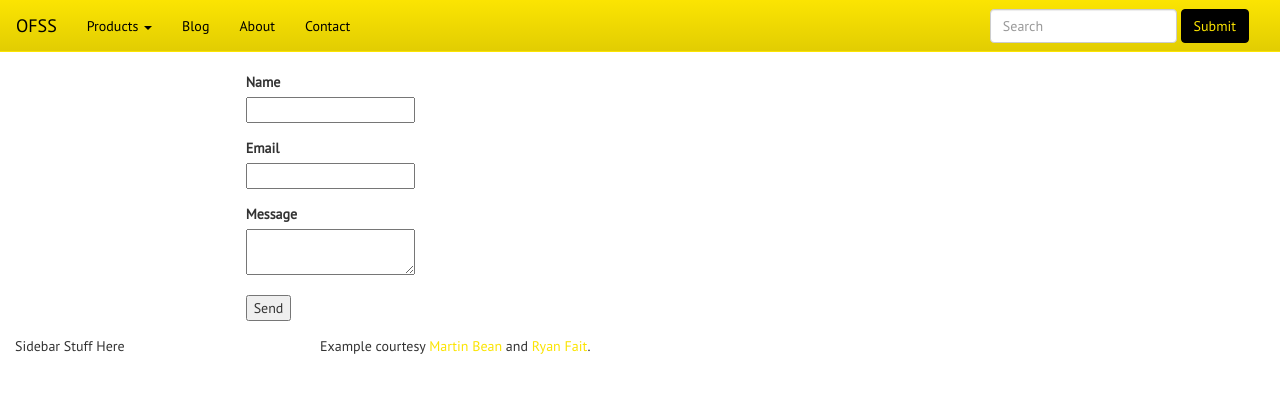
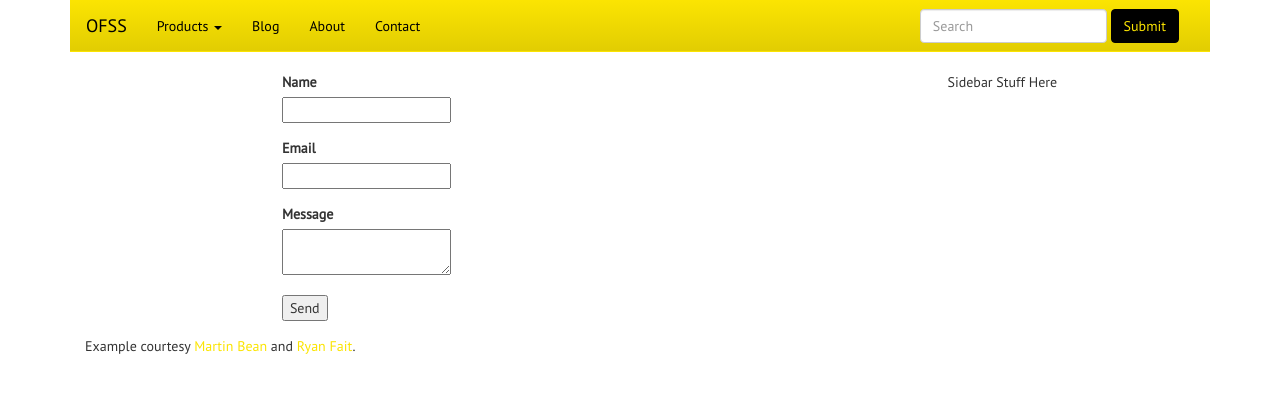
Before and after one commit to jdhaines/ofss, a Flask app: page /contact in a window 1280 px wide. Shown: the top 393 px of the page. Run offline with Flask 2, Linux system fonts and the light colour scheme; style sheets or scripts are compiled from the project's sources; some libraries are stand-ins or nearby versions.

Commit message:
working on contact form layout

```diff
--- a/app/templates/contact.html
+++ b/app/templates/contact.html
@@ -12,8 +12,7 @@
 {% for message in form.message.errors %}
     <div>{{ message }}</div>
 {% endfor %}
-<div class="row">
-    <div class="col-md-6 col-md-offset-3">
+<div class="col-md-offset-3">
     <form action="{{ url_for('contact')}}" method="POST" name="ContactForm">
         {{ form.hidden_tag() }}
         <div class="form-group">
@@ -34,12 +33,9 @@
         <div class="form-group">
             {{ form.submit }}
         </div>
-
         <div class="g-recaptcha" data-sitekey="6LcYeiUTAAAAAIqSR-KXWX3Bp5PZ28AMcvgw0spD">
-            </div>
         </div>
     </form>
 </div>
-</div>
 <!-- main div is ended here -->
 {% endblock %}
--- a/app/templates/wrapper.html
+++ b/app/templates/wrapper.html
@@ -12,7 +12,7 @@
   <!--[if lt IE 8]>
             <p class="browserupgrade">You are using an <strong>outdated</strong> browser. Please <a href="http://browsehappy.com/">upgrade your browser</a> to improve your experience.</p>
         <![endif]-->
-    <div class="wrapper">
+    <div class="wrapper container">
       <div class="preHeader">
         {% include 'preheader.html' %}
       </div> <!-- end preHeader -->
```
Lines whose indentation alone changed are shown as unchanged.
